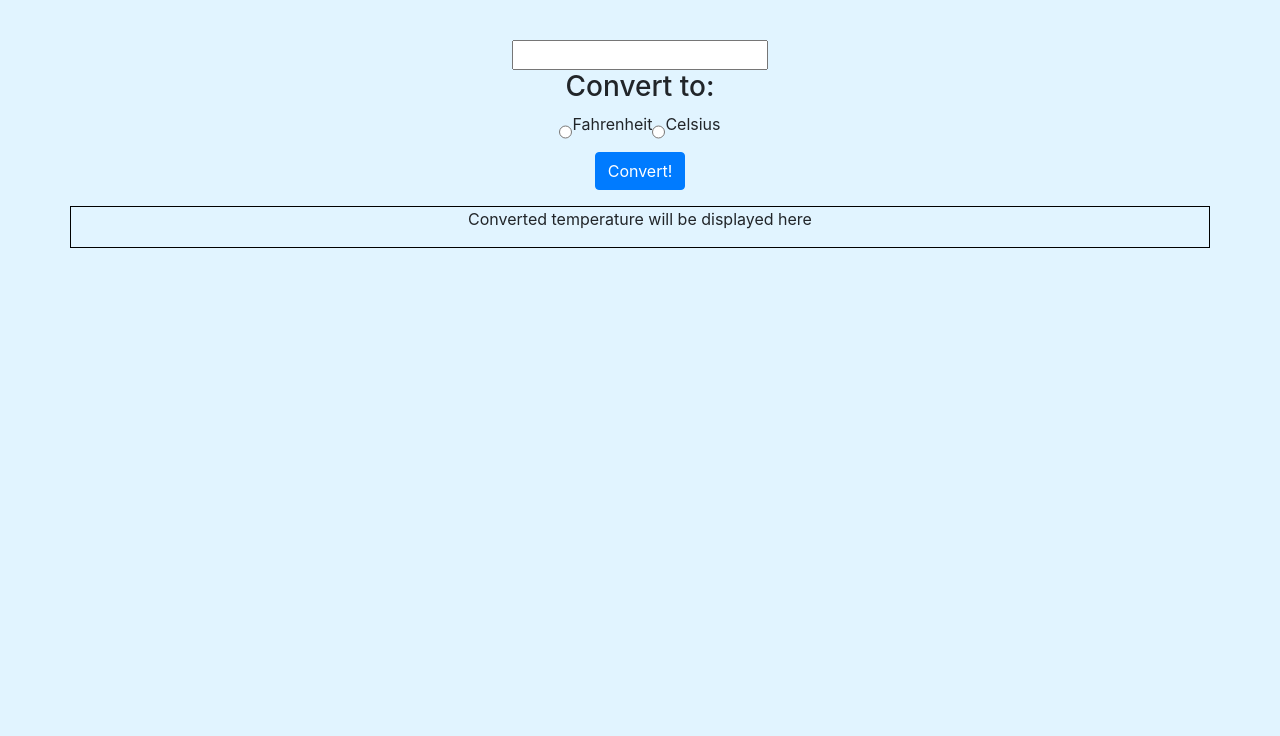
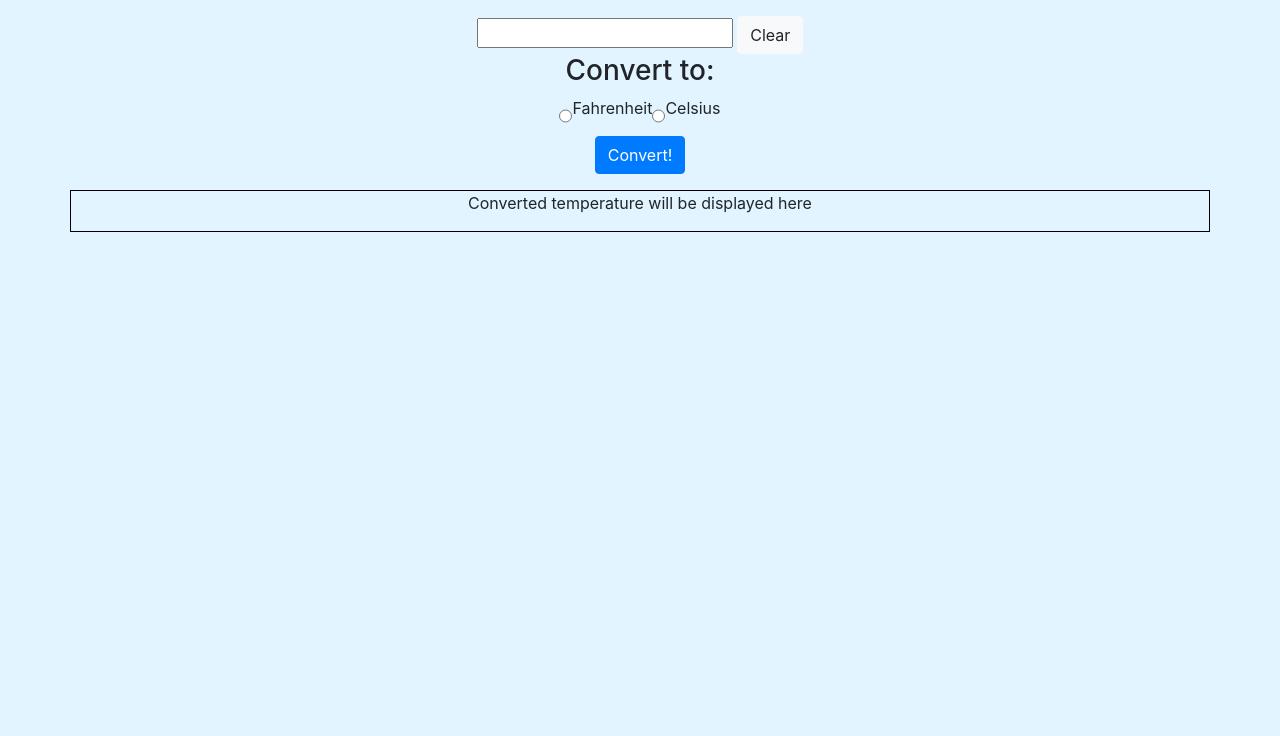
Before and after one commit to ivannio/temperature-converter, a plain HTML site: page index.html in a window 1280 px wide. Shown: the part 64-800 px from the top of the page. Drawn offline with nearby package versions, Linux system fonts and the light colour scheme.

Commit message:
clear button added

```diff
--- a/index.html
+++ b/index.html
@@ -12,8 +12,10 @@
     <div id="converter">
         <h1>Temperature converter</h1>
         <br>
-        <br>
-        <input type="text" id="temp-to-convert">
+        <div id="text-and-clear">
+            <input type="text" id="temp-to-convert">
+            <button type="button" class="btn btn-light" id="clear">Clear</button>
+        </div>
         <h3>Convert to:</h3>
         <div id="tempButtons">
           <input type="radio" id="fahrenheit-radio" name="temp" value="fahrenheit"><p>Fahrenheit</p>
--- a/main.js
+++ b/main.js
@@ -27,3 +27,7 @@ const convert = (temp) => {
 document.getElementById("convert-button").addEventListener("click", () => {
     convert(document.getElementById("temp-to-convert").value);
   });
+
+document.getElementById("clear").addEventListener("click", () => {
+    document.getElementById("temp-to-convert").value = '';
+});
```
